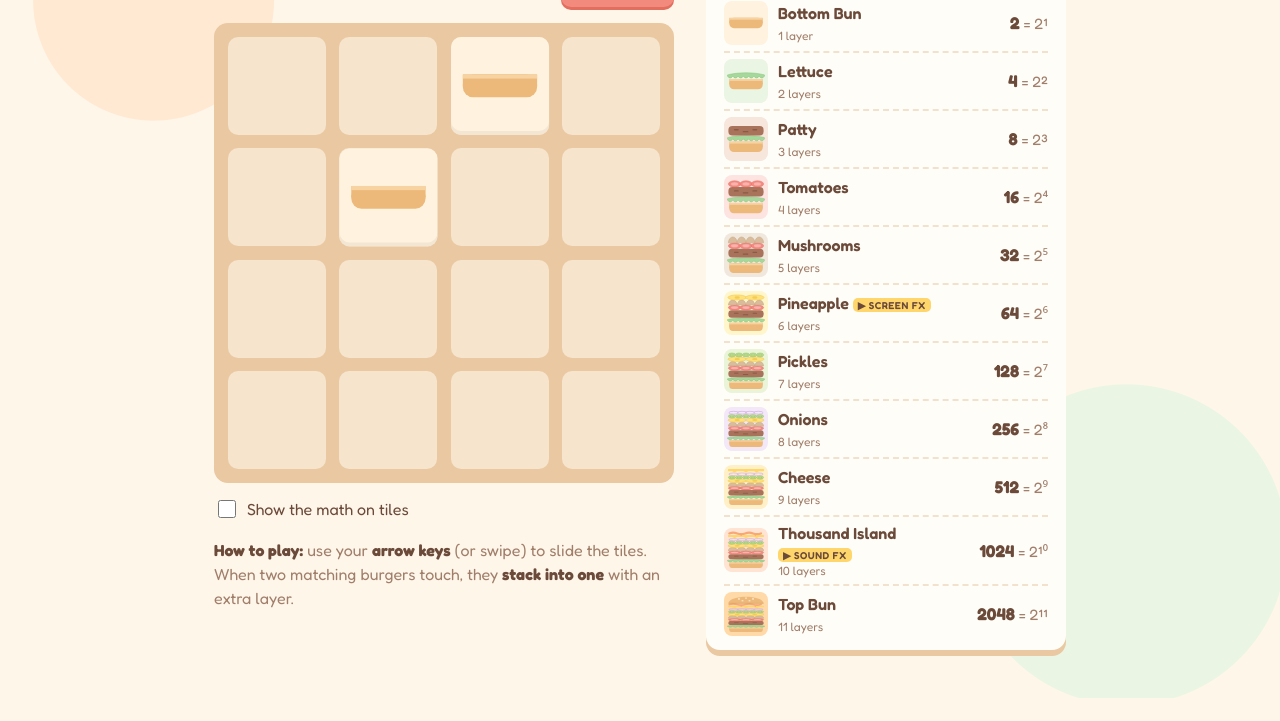
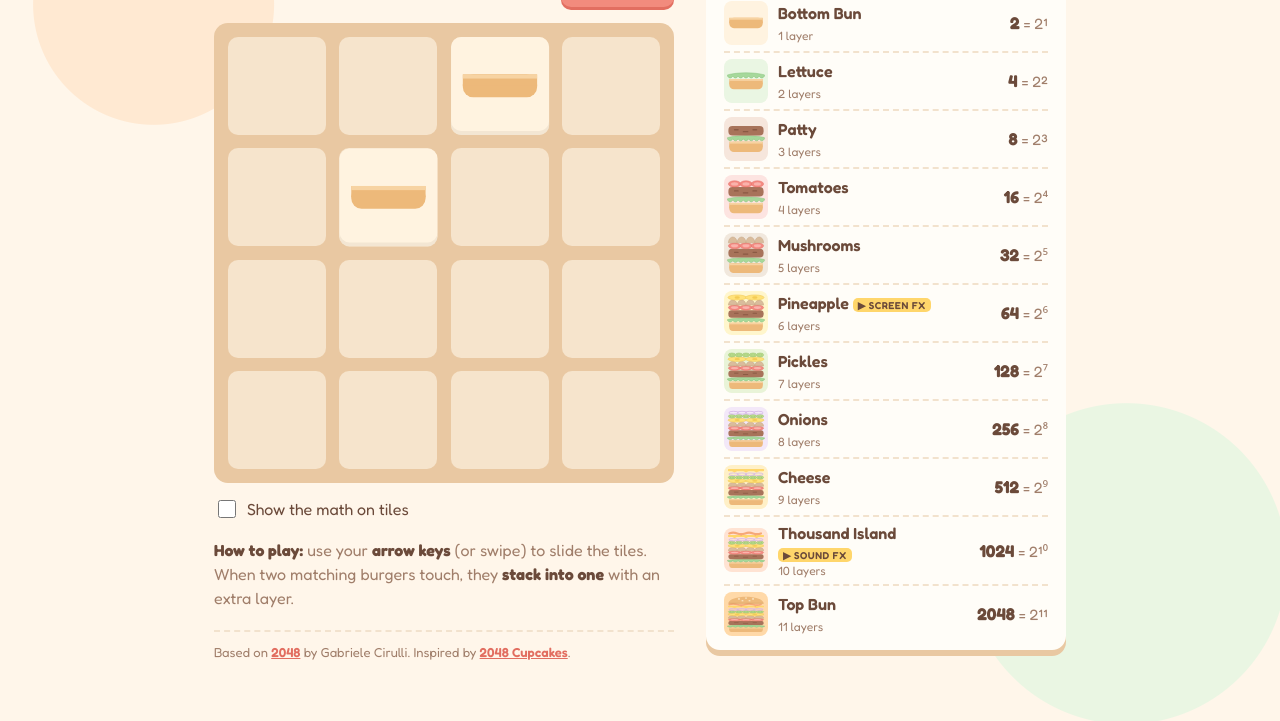
Before and after one commit to cesar-pz/burger48, a plain HTML site: page index.html in a window 1280 px wide. Shown: the part 153-874 px from the top of the page. Before the commit the page ends 851 px from the top, so only its background shows below. Drawn offline with Linux system fonts and the light colour scheme.

Commit message:
Add complete-burger favicon and credit the original 2048
Co-Authored-By: Claude Opus 5.5 <noreply@anthropic.com>

```diff
--- a/index.html
+++ b/index.html
@@ -4,6 +4,7 @@
   <meta charset="utf-8">
   <meta name="viewport" content="width=device-width, initial-scale=1">
   <title>2048 Burgers</title>
+  <link rel="icon" type="image/svg+xml" href="favicon.svg">
   <link rel="preconnect" href="https://fonts.googleapis.com">
   <link href="https://fonts.googleapis.com/css2?family=Fredoka:wght@400;500;600;700&display=swap" rel="stylesheet">
   <link rel="stylesheet" href="style.css">
@@ -51,6 +52,11 @@
         <b>How to play:</b> use your <b>arrow keys</b> (or swipe) to slide the tiles.
         When two matching burgers touch, they <b>stack into one</b> with an extra layer.
       </p>
+
+      <p class="credits">
+        Based on <a href="https://github.com/gabrielecirulli/2048">2048</a> by Gabriele Cirulli.
+        Inspired by <a href="https://0x0800.github.io/2048-CUPCAKES/">2048 Cupcakes</a>.
+      </p>
     </main>
 
     <aside class="recipe-card">
--- a/style.css
+++ b/style.css
@@ -199,6 +199,15 @@ h1 span { display: block; color: #D9A066; font-size: 0.62em; letter-spacing: 3px
 .howto { color: var(--ink-soft); line-height: 1.5; }
 .howto b { color: var(--ink); }
 
+.credits {
+  margin-top: 20px;
+  padding-top: 12px;
+  border-top: 2px dashed #F2E2CD;
+  font-size: 13px;
+  color: var(--ink-soft);
+}
+.credits a { color: var(--ketchup-dark); font-weight: 600; }
+
 /* ---------- recipe card ---------- */
 
 .recipe-card {
```
Also changed, not shown: favicon.svg (added).
